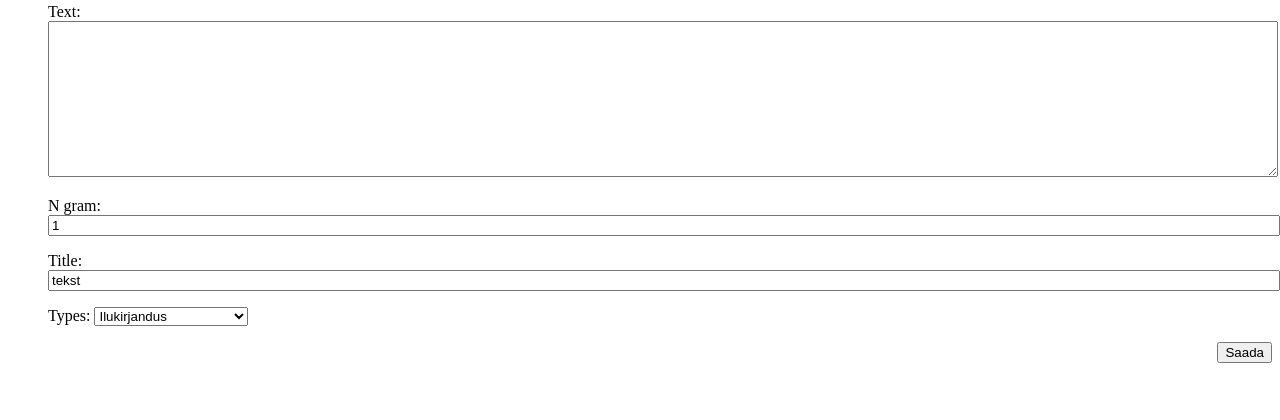
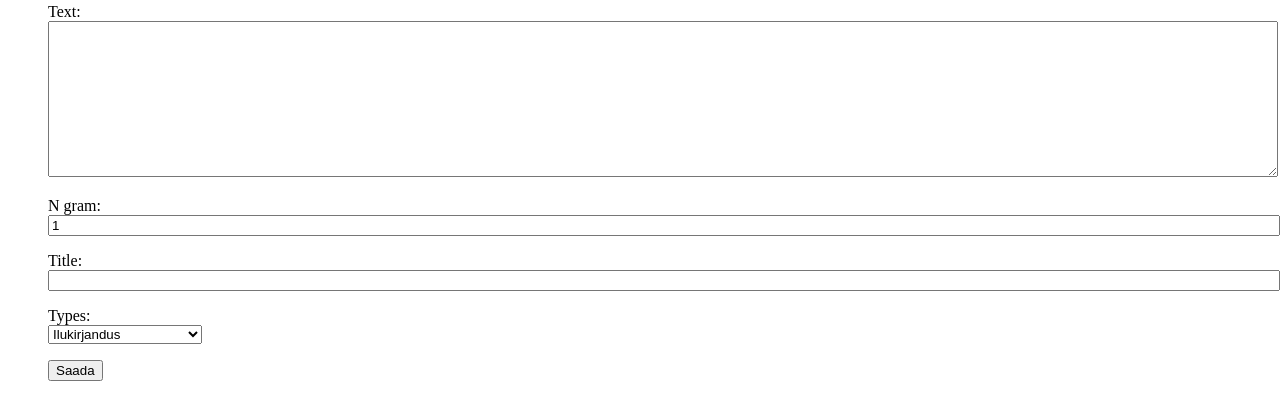
Before and after one commit to DTI-tudengite-tarkvaraprojektid/SYNMORF, a Django app: page / in a window 1280 px wide. Shown: the part 252-672 px from the top of the page. Run offline with Django 3.2, Linux system fonts and the light colour scheme; parts of the project's set-up code (start-up, migrations or seed data) failed here and were passed over; some libraries are stand-ins or nearby versions.

Commit message:
Dünaamiline maatriks ja... stuff.

```diff
--- a/website/backend.py
+++ b/website/backend.py
@@ -74,6 +74,7 @@ def get_adjandency_matrix(text, ngramms):
 
 	# Võtab kokku kõik tähejäriendid ühte listi, muudab set's et eraldada duplikaadid ning listiks jälle tagasi.
 	flatten = [count[0] for count in c]
+	flatten = flatten
 	flat_len = len(flatten)
 
 	# Loob kahedimensionaalse massiivi kuhu andmeid panna.
--- a/website/models.py
+++ b/website/models.py
@@ -44,7 +44,7 @@ class Content(models.Model):
 	user = models.ForeignKey("auth.User")
 	text = models.TextField(default="")
 	n_gram = models.PositiveIntegerField(validators=[MinValueValidator(1)], default=1)
-	title = models.CharField(max_length=50, default="tekst")
+	title = models.CharField(max_length=50, default="")
 	types = models.CharField(max_length=100, choices=MY_CHOICES, default='Ilukirjandus')
 	created = models.DateTimeField(default=timezone.now)
 
--- a/website/static/website/style.css
+++ b/website/static/website/style.css
@@ -18,17 +18,11 @@ h1, h2, h3, h4 {
     font-family: 'Lobster', cursive;
 }
 
-.date {
-    color: #828282;
-}
-
-.save {
-    float: right;
-}
 
 .post-form textarea, .post-form input {
     width: 100%;
 }
+
 
 .top-menu, .top-menu:hover, .top-menu:visited {
     color: #ffffff;
@@ -37,13 +31,6 @@ h1, h2, h3, h4 {
     margin-right: 20px;
 }
 
-.post {
-    margin-bottom: 70px;
-}
-
-.post h1 a, .post h1 a:visited {
-    color: #000000;
-}
 
 .table-container {
     display: block;
@@ -54,11 +41,12 @@ h1, h2, h3, h4 {
     table-layout: fixed; !important;
 }
 
+
 .clickable-row:hover {
     color: #0000FF;
-	background-color: #C0C0C0 !important;
-<<<<<<< HEAD
+    background-color: #C0C0C0 !important;
 }
-=======
+
+input, label {
+    display:block;
 }
->>>>>>> c44913349fbbf4644fa7cb68e8456d9a40775ec3
```
